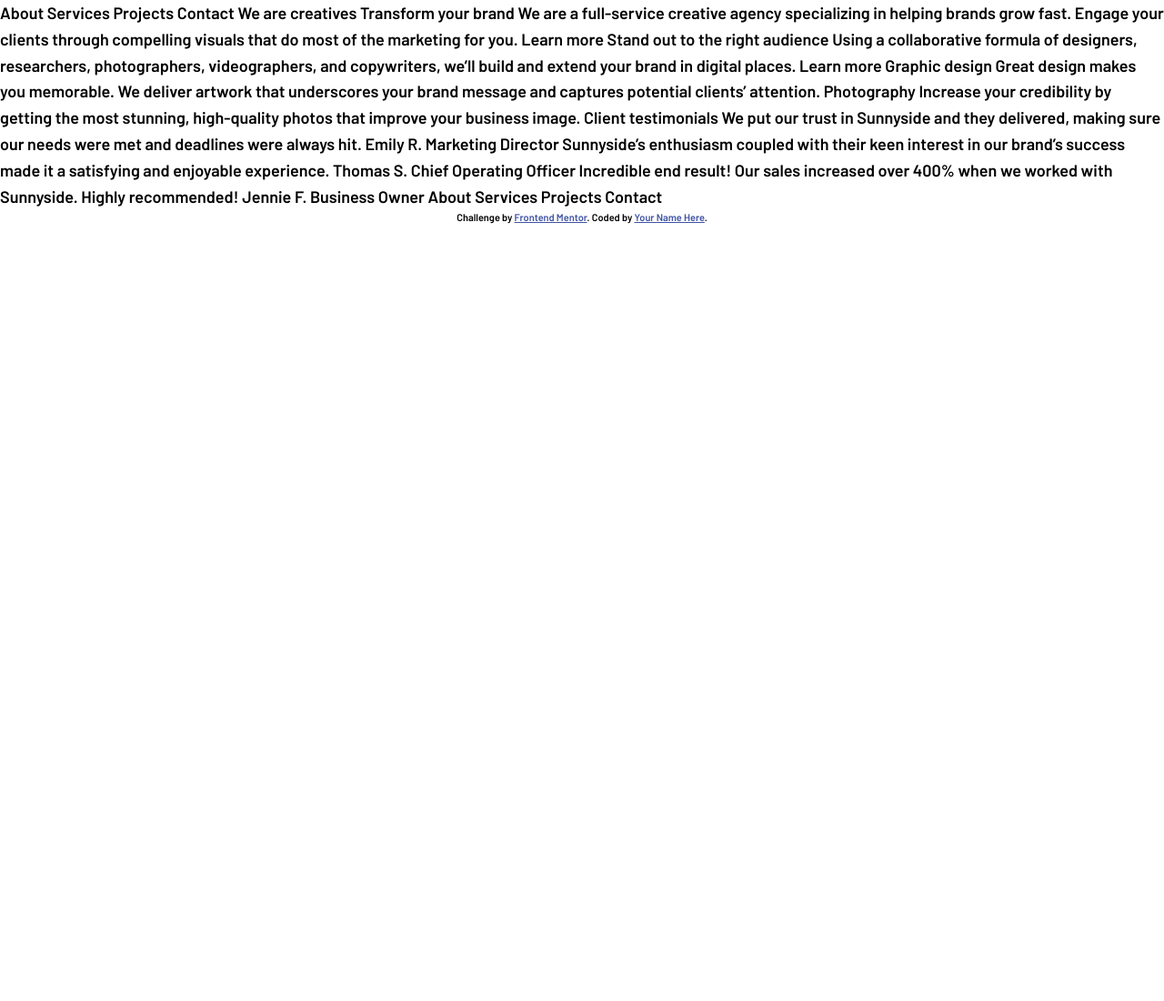
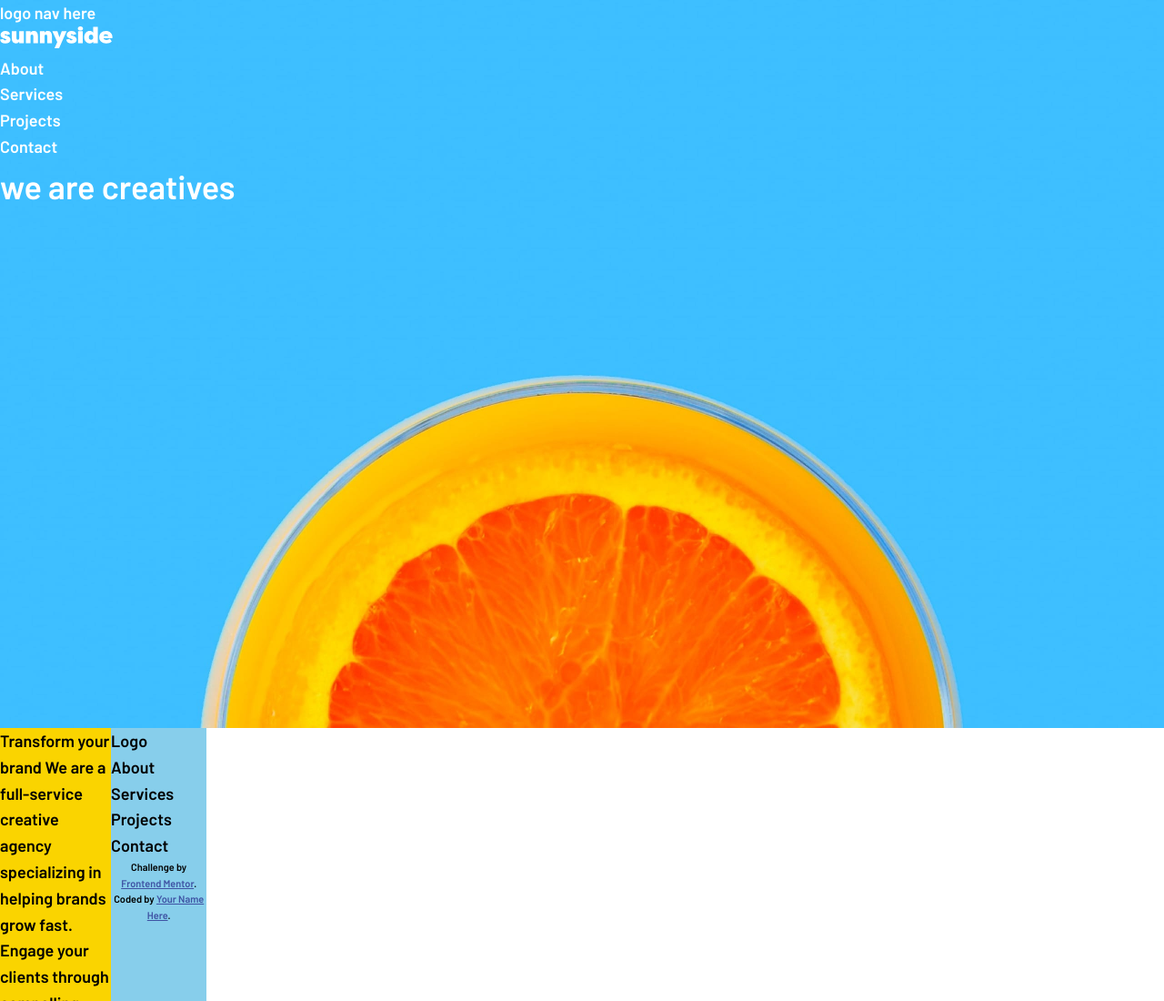
Before and after one commit to bengera/sunnyside, a website: page index.html in a window 1280 px wide. Shown: the top 1100 px of the page at 91% size. Before the commit the page ends 800 px from the top, so only its background shows below. Drawn offline with Linux system fonts and the light colour scheme; files whose address does not match are found by name.

Commit message:
basic-structure

```diff
--- a/index.html
+++ b/index.html
@@ -15,7 +15,7 @@
   <link href="https://fonts.googleapis.com/css2?family=Barlow:wght@600&family=Fraunces:wght@700;900&display=swap"
     rel="stylesheet">
   <link rel="stylesheet" href="css/style.css">
-  <script defer src="js/script.js"></script>
+  <!-- <script defer src="js/script.js"></script> -->
   <title>Frontend Mentor | Sunnyside agency landing page</title>
 
   <!-- Feel free to remove these styles or customise in your own stylesheet 👍 -->
@@ -32,27 +32,43 @@
 </head>
 
 <body>
-  About
-  Services
-  Projects
-  Contact
+  <div class="container">
 
-  We are creatives
 
+  <header class="header">
+    <nav class="navigation">
+      <div class="navigation__logo">logo nav here </div>
+      <ul class="navigation__list">
+        <img src="img/logo.svg" alt="logo" class="logo">
+        <li class="navigation__item"><a href="#" class="navigation__link"></a>About</li>
+        <li class="navigation__item"><a href="#" class="navigation__link"></a>Services</li>
+        <li class="navigation__item"><a href="#" class="navigation__link"></a>Projects</li>
+        <li class="navigation__item"><a href="#" class="navigation__link"></a>Contact</li>
+      </ul>
+    </nav>
+    <h1 class="header__title">we are creatives</h1>
+  </header>
+
+<main class="main">
+  <div class="row-2">
     Transform your brand
 
     We are a full-service creative agency specializing in helping brands grow fast.
     Engage your clients through compelling visuals that do most of the marketing for you.
 
     Learn more
+  </div>
 
+  <div class="row-3">
     Stand out to the right audience
 
     Using a collaborative formula of designers, researchers, photographers, videographers, and copywriters, we’ll build
     and extend your brand in digital places.
 
     Learn more
+  </div>
 
+  <div class="row-4">
     Graphic design
     Great design makes you memorable. We deliver artwork that underscores your brand message and captures potential
     clients’ attention.
@@ -60,6 +76,9 @@
     Photography
     Increase your credibility by getting the most stunning, high-quality photos that improve your business image.
 
+  </div>
+
+  <section class="testimonials">
     Client testimonials
 
     We put our trust in Sunnyside and they delivered, making sure our needs were met and deadlines were always hit.
@@ -74,7 +93,17 @@
     Incredible end result! Our sales increased over 400% when we worked with Sunnyside. Highly recommended!
     Jennie F.
     Business Owner
+  </section>
 
+  <section class="gallery">
+    gallery
+  </section>
+
+
+</main>
+
+<footer class="footer">
+  <footer class="logo">Logo</footer>
   About
   Services
   Projects
@@ -84,6 +113,12 @@
     Challenge by <a href="https://www.frontendmentor.io?ref=challenge" target="_blank">Frontend Mentor</a>.
     Coded by <a href="#">Your Name Here</a>.
   </div>
+
+</footer>
+
+
+
+</div> <!--container-end-->
 </body>
 
 </html>
--- a/sass/_base.scss
+++ b/sass/_base.scss
@@ -70,7 +70,71 @@ body {
     line-height: 1.6;
     overflow-x: hidden;
 
+}
+
+.container {
+    display: grid;
+    grid-template-columns:repeat(12,1fr);
+    grid-template-rows: 100vh repeat(3, 1fr) 2fr 2fr 1fr;
+
+}
+
+.main {
+    grid-row: 2 / 6;
+}
+/* ===============
+   HEADER
+   =============== */
+.header {
+    // background: url('../img/desktop-image-header.jpg');
+    background: url('../images/desktop/image-header.jpg');
+    background-position: center;
+    background-repeat: no-repeat;
+    background-size: cover;
+    color: $color-white;
+    grid-column: 1 / -1;
+    grid-row: 1/ 1;
+}
+
+
+.row-2 {
+    background-color: $color-soft-yellow;
+    grid-column: 1 / -1;
+    grid-row: 2 / 3;
+
+}
+
+.row-3 {
+    background-color: $color-soft-red;
+}
+
+.row-4 {
+    background-color: $color-dark-moderate-cyan;
+}
 
 
 
+
+/* ===============
+   TESTIMONIALS
+   =============== */
+.testimonials {
+    background-color: orangered;
 }
+
+
+
+   /* ===============
+  GALLERY
+   =============== */
+.gallery {
+    background-color: yellowgreen;
+}
+
+
+   /* ===============
+   FOOTER
+   =============== */
+.footer {
+    background-color: skyblue;
+}
```
Also changed, not shown: css/style.css. Lines whose indentation alone changed are shown as unchanged.
